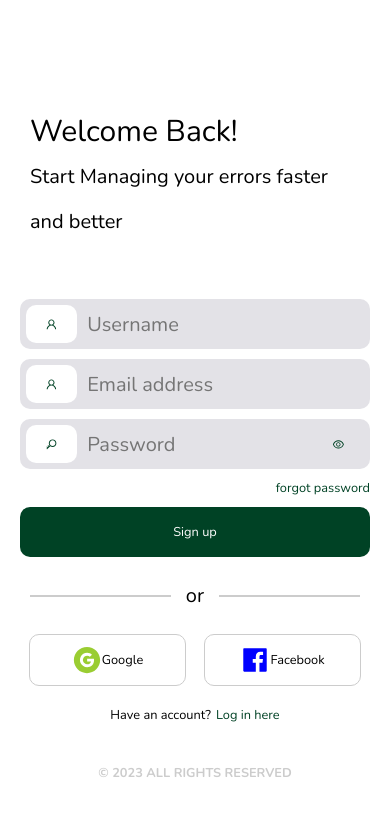
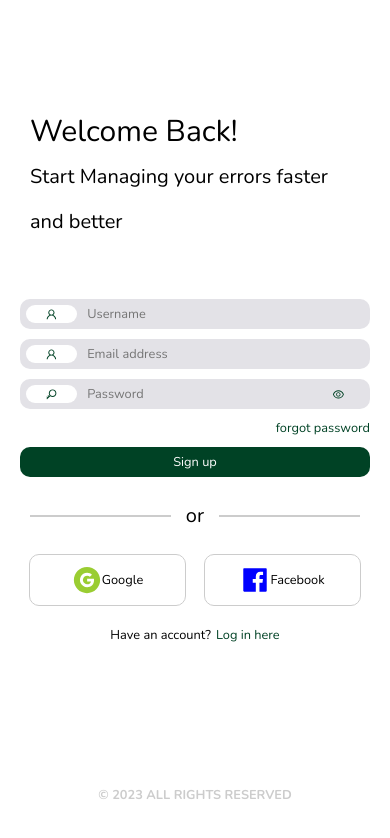
Before and after one commit to aremumahmud/e-commerce-ui, a React (Create React App) app: page /users/1 in a window 390 px wide. Shown: the top 838 px of the page. Built offline with nearby package versions, Linux system fonts and the light colour scheme; a web font is replaced by a local one.

Commit message:
resized the login page

```diff
--- a/src/css/header_resp.css
+++ b/src/css/header_resp.css
@@ -272,4 +272,18 @@
         background-color: #004225;
         color: #ffffff;
     }
+    .login {
+        width: 100% !important;
+        margin-left: 0 !important;
+        margin-right: 0 !important;
     }
+    .inputWrap {
+        height: 30px !important;
+    }
+    .submit {
+        height: 30px !important;
+    }
+    .social-logins .social {
+        padding: 5px;
+    }
+}
--- a/src/css/login.css
+++ b/src/css/login.css
@@ -6,7 +6,7 @@
 }
 
 .fixed {
-    /* position: fixed; */
+    position: fixed;
     display: flex;
     height: 100%;
     width: 100%;
@@ -19,9 +19,9 @@ body {
 
 .login {
     height: 100%;
-    /* width: 50%;
+    width: 50%;
     margin-left: 10%;
-    margin-right: 10%; */
+    margin-right: 10%;
     padding: 20px;
     padding-top: 100px;
 }
@@ -76,7 +76,7 @@ body {
     background-color: inherit;
     outline: none;
     border: none;
-    font-size: 20px;
+    /* font-size: 20px; */
 }
 
 .icon {
```
Lines whose indentation alone changed are shown as unchanged.
